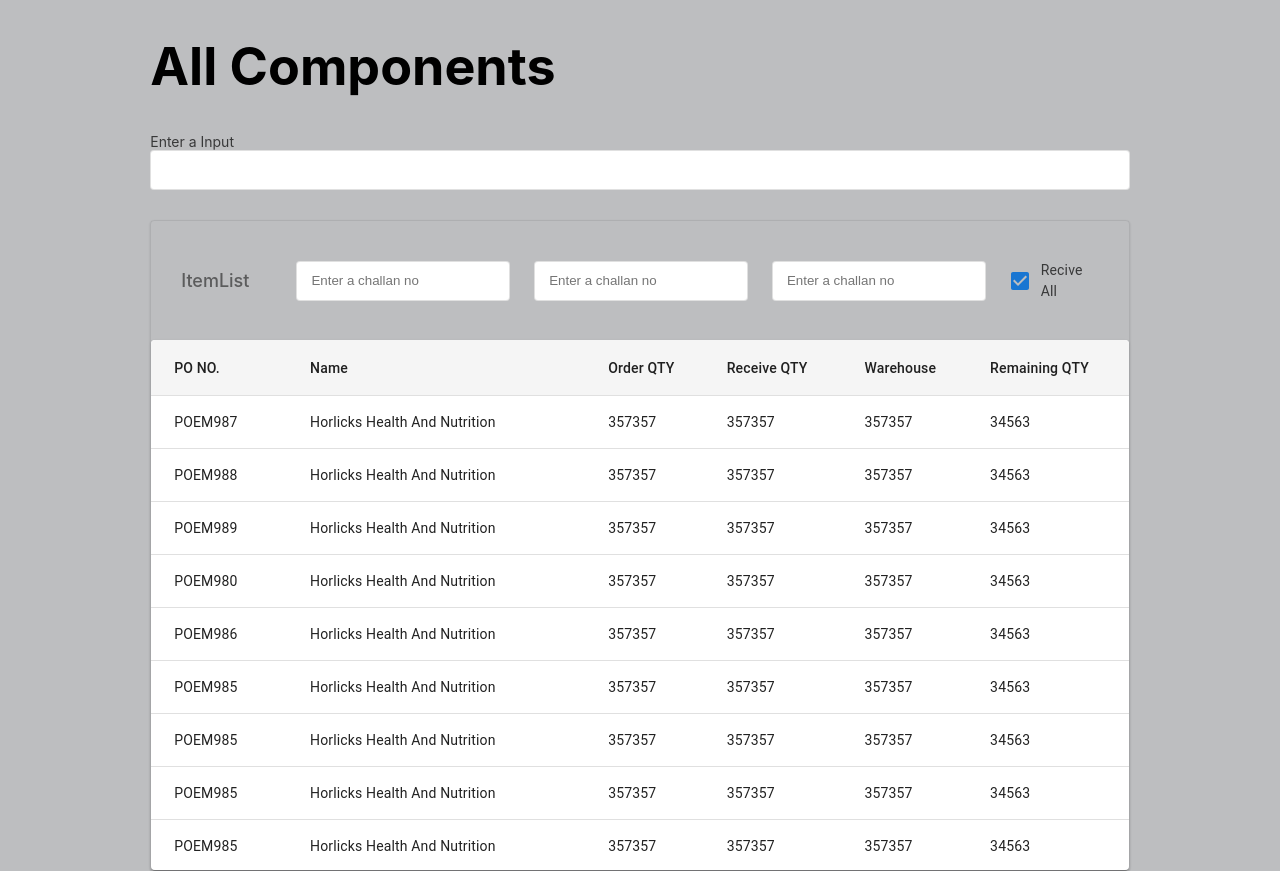
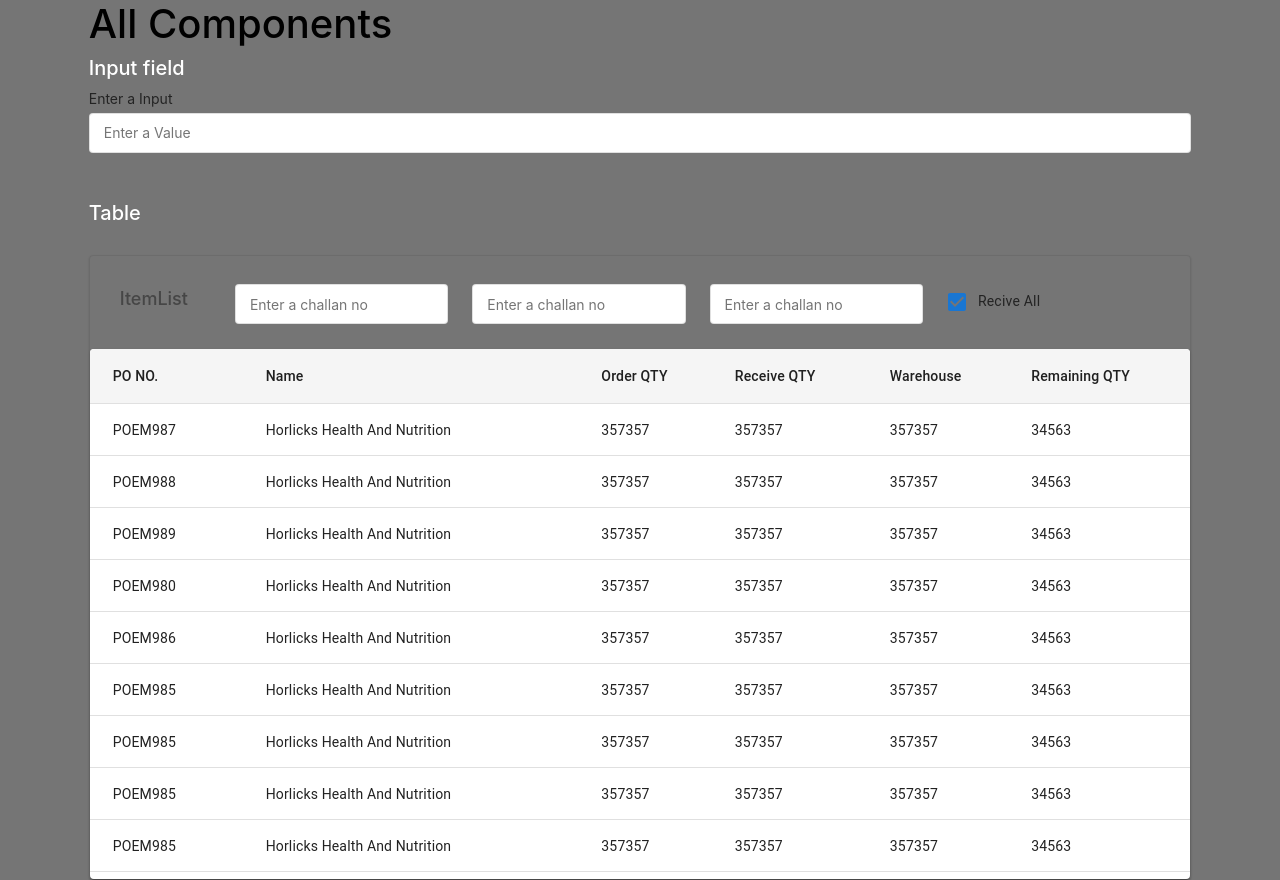
Before and after one commit to SakibAlIslam/sme-reusable-component, a React (Create React App) app: page / in a window 1280 px wide. Built offline with nearby package versions, Linux system fonts and the light colour scheme.

Commit message:
refactoring

```diff
--- a/package.json
+++ b/package.json
@@ -11,6 +11,7 @@
     "@testing-library/jest-dom": "^5.16.1",
     "@testing-library/react": "^12.1.2",
     "@testing-library/user-event": "^13.5.0",
+    "bootstrap": "^5.1.2",
     "react": "^17.0.2",
     "react-dom": "^17.0.2",
     "react-scripts": "5.0.0",
--- a/public/index.html
+++ b/public/index.html
@@ -15,6 +15,7 @@
       user's mobile device or desktop. See https://developers.google.com/web/fundamentals/web-app-manifest/
     -->
     <link rel="manifest" href="%PUBLIC_URL%/manifest.json" />
+    <link href="https://cdn.jsdelivr.net/npm/bootstrap@5.0.2/dist/css/bootstrap.min.css" rel="stylesheet" integrity="sha384-EVSTQN3/azprG1Anm3QDgpJLIm9Nao0Yz1ztcQTwFspd3yD65VohhpuuCOmLASjC" crossorigin="anonymous">
     <!--
       Notice the use of %PUBLIC_URL% in the tags above.
       It will be replaced with the URL of the `public` folder during the build.
@@ -39,5 +40,7 @@
       To begin the development, run `npm start` or `yarn start`.
       To create a production bundle, use `npm run build` or `yarn build`.
     -->
+    <script src="https://cdn.jsdelivr.net/npm/bootstrap@5.0.2/dist/js/bootstrap.bundle.min.js" integrity="sha384-MrcW6ZMFYlzcLA8Nl+NtUVF0sA7MsXsP1UyJoMp4YLEuNSfAP+JcXn/tWtIaxVXM" crossorigin="anonymous"></script>
+
   </body>
 </html>
--- a/src/App.css
+++ b/src/App.css
@@ -14,7 +14,7 @@
 }
 
 .App-header {
-  background-color: #bdbec0;
+  background-color: #757575;
   min-height: 100vh;
   display: flex;
   flex-direction: column;
--- a/src/Components/AllComponents.js
+++ b/src/Components/AllComponents.js
@@ -210,23 +210,32 @@ const rows = [
 export default function AllComponents() {
   return (
     <div>
-        <h1 style={{color:"black"}}>All Components</h1>
-        {/* text field */}
-        <>
-        <Input label={'Enter a Input'} />
-        </>
+      <h1 style={{ color: "black" }}>All Components</h1>
+      {/* text field */}
+      <>
+        <h5>Input field</h5>
+        <Input label={"Enter a Input"} placeholder={"Enter a Value"} />
+      </>
       {/* table */}
       <>
+      <h5 className="mt-5">Table</h5>
         <Wrapper>
           <TableHeader>
             <TableName>
               <NameHeading>ItemList</NameHeading>
             </TableName>
-            <Input placeholderTxt="Enter a challan no" />
-            <Input placeholderTxt="Enter a challan no" />
-            <Input placeholderTxt="Enter a challan no" />
-            {/* Checkbox */}
-            <FormGroup>
+            <div className="row">
+              <div className="col-lg-3">
+                <Input placeholder="Enter a challan no" />
+              </div>
+              <div className="col-lg-3">
+                <Input placeholder="Enter a challan no" />
+              </div>
+              <div className="col-lg-3">
+                <Input placeholder="Enter a challan no" />
+              </div>
+              {/* Checkbox */}
+            <FormGroup className="col-lg-3">
               <FormControlLabel
                 sx={{
                   "& .MuiTypography-root": { fontSize: 14, letterSpacing: 0.2 },
@@ -235,6 +244,7 @@ export default function AllComponents() {
                 label="Recive All"
               />
             </FormGroup>
+            </div>
           </TableHeader>
           <TableContainer sx={{ maxHeight: 530 }} component={Paper}>
             <Table
--- a/src/Components/Input.jsx
+++ b/src/Components/Input.jsx
@@ -1,10 +1,10 @@
 import React from 'react';
 import Style from './Input.module.css';
 
-const Input = ({ label, placeholderTxt }) => (
+const Input = ({ label, placeholder }) => (
     <>
         {label ? <label>{label}</label> : ''}
-        <input className={Style.inputField} placeholder={placeholderTxt} />
+        <input className={Style.inputField} placeholder={placeholder} />
     </>
 );
 
--- a/src/Components/Input.module.css
+++ b/src/Components/Input.module.css
@@ -6,7 +6,7 @@
     width: 100%;
     /* width: 328px; */
     height: 40px;
-    margin-right: 24px;
+    font-size: 14px;
   }
   .inputField:hover {
     border: 1px solid rgba(0, 0, 0, 0.6);
```
Also changed, not shown: 1 other file (tests, documents, lock files or other folders).
